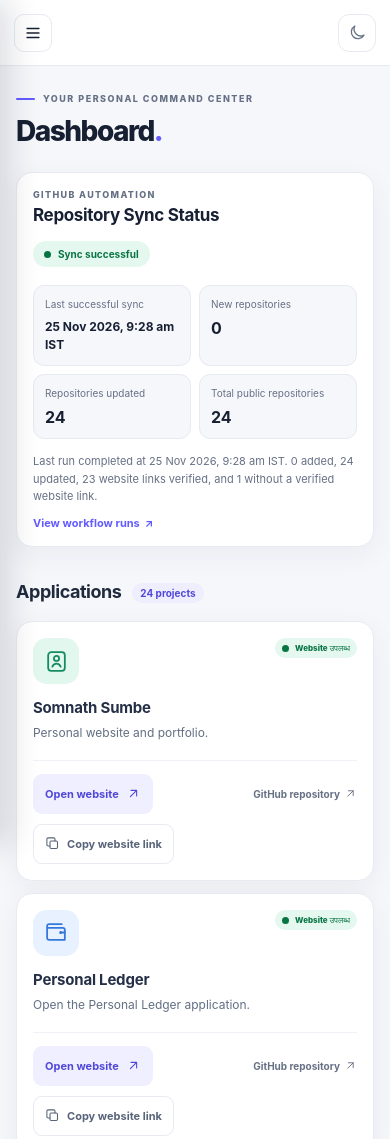
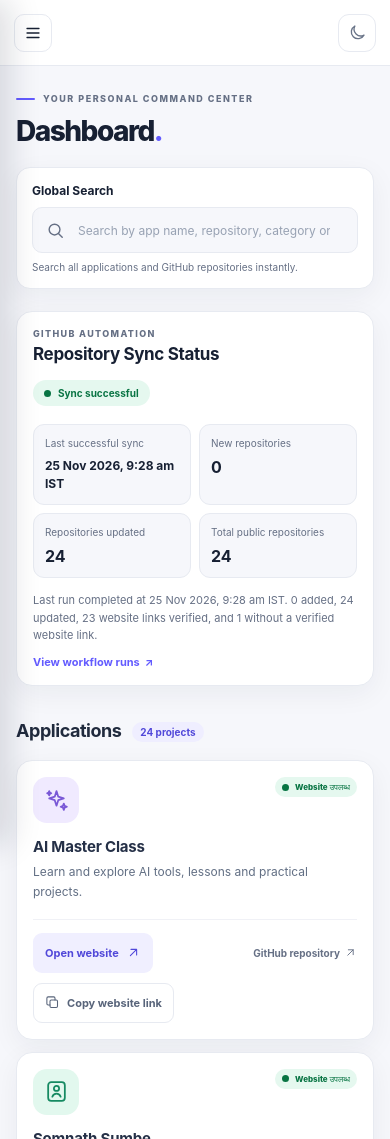
Before and after one commit to somnathsumbe/myapplication, a plain HTML site: page index.html in a window 390 px wide. Shown: the top 1139 px of the page. Drawn offline with Linux system fonts and the light colour scheme.

Commit message:
Add AI Master Class card and global search
Add curated AI Master Class card, responsive live search, and readable names for newly synced repositories.

```diff
--- a/assets/css/style.css
+++ b/assets/css/style.css
@@ -243,3 +243,18 @@ body.dark-mode {
 @media (max-width: 420px) {
   .link-status-badge { font-size: 8px; padding: 5px 7px; }
 }
+
+
+/* Global dashboard search */
+.global-search { margin: -8px 0 26px; padding: 17px 19px 13px; border: 1px solid var(--border); border-radius: 14px; background: var(--surface); box-shadow: var(--shadow); }
+.global-search-label { display: block; margin-bottom: 9px; color: var(--text); font-size: 12px; font-weight: 750; }
+.global-search-control { display: flex; min-height: 48px; align-items: center; gap: 11px; padding: 0 13px; border: 1px solid var(--border); border-radius: 10px; background: var(--canvas); transition: border-color .18s, box-shadow .18s; }
+.global-search-control:focus-within { border-color: #8b84ff; box-shadow: 0 0 0 3px #635bff1a; }
+.global-search-control > svg { width: 19px; height: 19px; flex: 0 0 auto; fill: none; stroke: var(--muted); stroke-linecap: round; stroke-linejoin: round; stroke-width: 1.8; }
+.global-search-control input { width: 100%; min-width: 0; border: 0; outline: 0; background: transparent; color: var(--text); font: inherit; font-size: 13px; }
+.global-search-control input::placeholder { color: #98a2b3; }
+.search-shortcut { padding: 4px 7px; border: 1px solid var(--border); border-radius: 6px; color: var(--muted); font-size: 8px; font-weight: 800; letter-spacing: .7px; }
+.search-hint { margin: 8px 0 0; color: var(--muted); font-size: 10px; }
+.empty-search-state { display: grid; min-height: 130px; grid-column: 1 / -1; place-items: center; padding: 20px; border: 1px dashed var(--border); border-radius: 14px; color: var(--muted); text-align: center; }
+.dark-mode .global-search-control { background: #111c2c; }
+@media (max-width: 599px) { .global-search { margin: -5px 0 22px; padding: 15px; } .global-search-control { min-height: 46px; } .global-search-control input { font-size: 12px; } .search-shortcut { display: none; } }
--- a/assets/js/app.js
+++ b/assets/js/app.js
@@ -54,8 +54,14 @@
     status.classList.toggle("is-error", isError);
   }
 
-  function renderApplications(applications) {
-    $("#appsGrid").innerHTML = applications.map((app) => {
+  function renderApplications(applications, searchTerm = "") {
+    const normalizedQuery = String(searchTerm).trim().toLocaleLowerCase();
+    const filteredApplications = applications.filter((app) => {
+      if (!normalizedQuery) return true;
+      const values = [app.name, app.id, app.description, app.category, app.repositoryUrl, app.url, app.pagesUrl, app.defaultBranch];
+      return values.some((value) => String(value || "").toLocaleLowerCase().includes(normalizedQuery));
+    });
+    $("#appsGrid").innerHTML = filteredApplications.length ? filteredApplications.map((app) => {
       const appUrl = app.linkType === "repository" ? validUrl(app.pagesUrl) : validUrl(app.url);
       const repositoryUrl = validUrl(app.repositoryUrl) || (app.linkType === "repository" ? validUrl(app.url) : null);
       const primaryUrl = appUrl || repositoryUrl;
@@ -91,9 +97,9 @@
           ${copyAction}
         </div>
       </article>`;
-    }).join("");
+    }).join("") : '<div class="empty-search-state" role="status">No matching applications or repositories found.</div>';
     const count = $("#appCount");
-    if (count) count.textContent = `${applications.length} projects`;
+    if (count) count.textContent = normalizedQuery ? `${filteredApplications.length} of ${applications.length} projects` : `${applications.length} projects`;
   }
 
   async function copyLink(url) {
@@ -175,7 +181,8 @@
       if (!response.ok) throw new Error(`Application list request failed (${response.status}).`);
       const applications = await response.json();
       if (!Array.isArray(applications)) throw new Error("Application list has an invalid format.");
-      renderApplications(applications);
+      window.applicationHubData = applications;
+      renderApplications(applications, $("#globalSearch")?.value || "");
     } catch (error) {
       showStatus("Applications could not be loaded. Refresh the page to try again.", true);
       console.error("Unable to load applications.", error);
@@ -202,6 +209,11 @@
       updatedPreferences.darkMode = darkMode;
       writePreferences(updatedPreferences);
       themeToggle.innerHTML = svgIcon(darkMode ? "bi-sun" : "bi-moon-stars");
+    });
+
+    const globalSearch = $("#globalSearch");
+    globalSearch?.addEventListener("input", () => {
+      if (Array.isArray(window.applicationHubData)) renderApplications(window.applicationHubData, globalSearch.value);
     });
 
     $("#appsGrid").addEventListener("click", async (event) => {
--- a/data/applications.json
+++ b/data/applications.json
@@ -1,4 +1,20 @@
 [
+  {
+    "id": "ai-master-class",
+    "name": "AI Master Class",
+    "description": "Learn and explore AI tools, lessons and practical projects.",
+    "category": "Education",
+    "url": "https://somnathsumbe.github.io/ai-master-class/",
+    "repositoryUrl": "https://github.com/somnathsumbe/ai-master-class",
+    "icon": "bi-stars",
+    "color": "tint-violet",
+    "githubUpdatedAt": "2026-11-25T03:46:04Z",
+    "defaultBranch": "main",
+    "stars": 0,
+    "fork": false,
+    "websiteStatus": "available",
+    "websiteVerifiedAt": "2026-11-25T03:58:31.908Z"
+  },
   {
     "id": "somnath-sumbe",
     "name": "Somnath Sumbe",
@@ -368,21 +384,5 @@
     "fork": false,
     "websiteStatus": "available",
     "websiteVerifiedAt": "2026-11-25T03:58:31.999Z"
-  },
-  {
-    "id": "ai-master-class",
-    "name": "ai-master-class",
-    "description": "GitHub repository for ai-master-class.",
-    "category": "Other",
-    "url": "https://somnathsumbe.github.io/ai-master-class/",
-    "repositoryUrl": "https://github.com/somnathsumbe/ai-master-class",
-    "icon": "bi-window",
-    "color": "tint-mint",
-    "githubUpdatedAt": "2026-11-25T03:46:04Z",
-    "defaultBranch": "main",
-    "stars": 0,
-    "fork": false,
-    "websiteStatus": "available",
-    "websiteVerifiedAt": "2026-11-25T03:58:31.908Z"
   }
 ]
--- a/index.html
+++ b/index.html
@@ -48,6 +48,15 @@
             <h1>Dashboard<span class="title-period">.</span></h1>
           </div>
         </section>
+        <section class="global-search" aria-label="Search applications and repositories">
+          <label class="global-search-label" for="globalSearch">Global Search</label>
+          <div class="global-search-control">
+            <svg viewBox="0 0 24 24" aria-hidden="true"><circle cx="10.8" cy="10.8" r="6.8"></circle><path d="m16 16 4.5 4.5"></path></svg>
+            <input id="globalSearch" type="search" placeholder="Search by app name, repository, category or URL..." autocomplete="off" spellcheck="false" aria-describedby="searchHint">
+            <span class="search-shortcut" aria-hidden="true">LIVE</span>
+          </div>
+          <p class="search-hint" id="searchHint">Search all applications and GitHub repositories instantly.</p>
+        </section>
         <section class="sync-panel" aria-labelledby="syncHeading" aria-live="polite">
           <div class="sync-panel-heading">
             <div>
```
Also changed, not shown: scripts/sync-repositories.mjs (+7 -2 lines).
